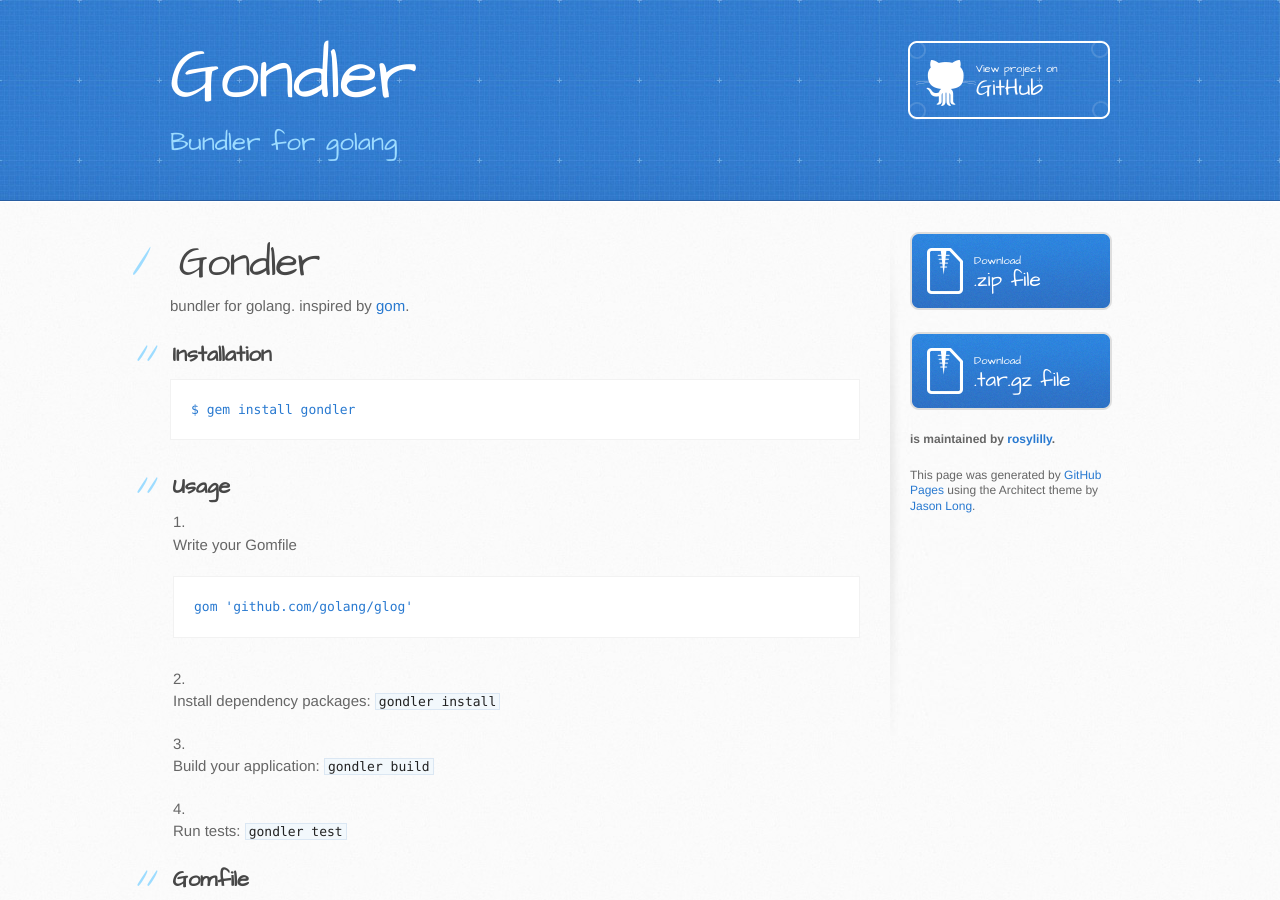
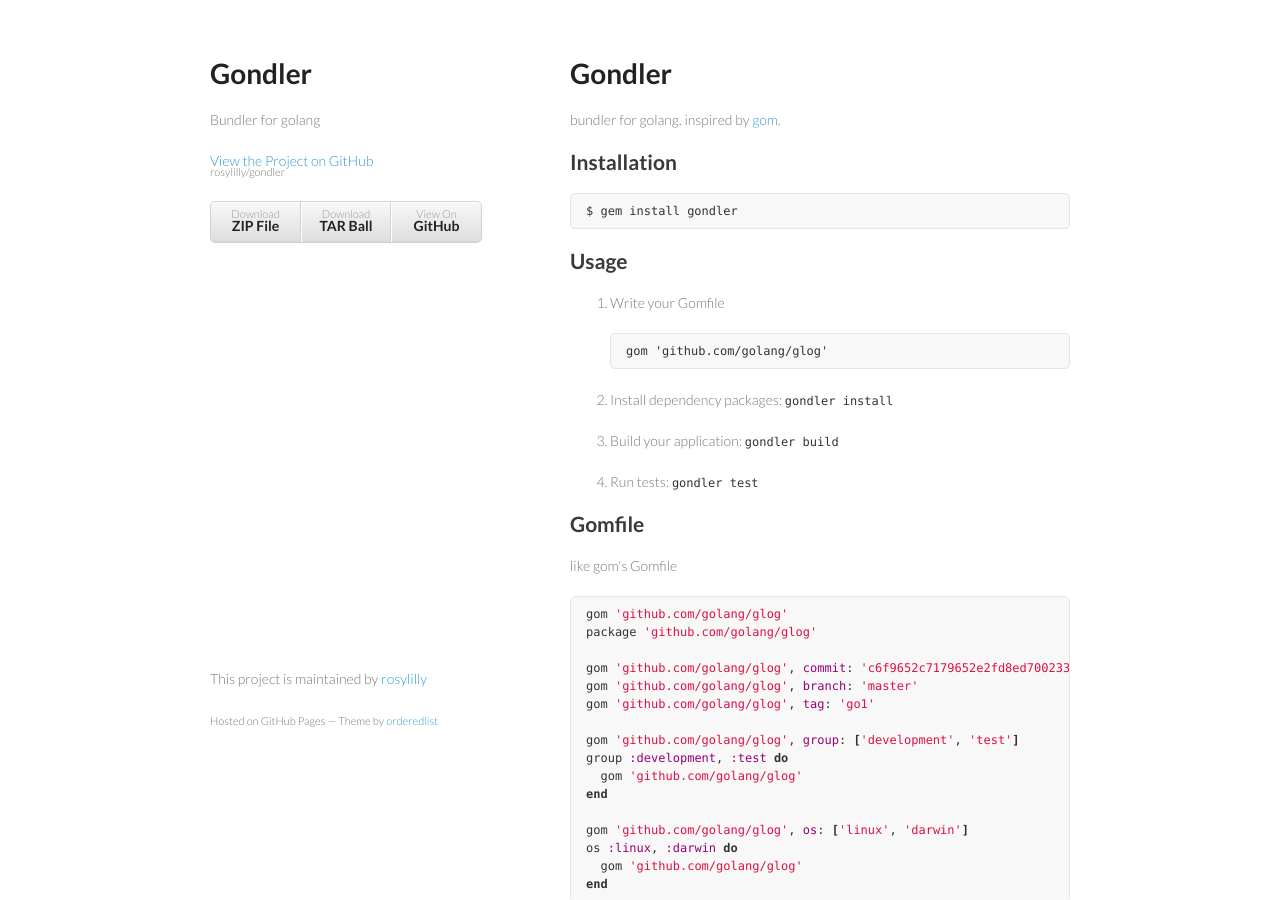
Before and after one commit to rosylilly/gondler, a plain HTML site: page index.html in a window 1280 px wide. Shown: the top 900 px of the page. Drawn offline with Linux system fonts and the light colour scheme.

Commit message:
Create gh-pages branch via GitHub

```diff
--- a/index.html
+++ b/index.html
@@ -1,34 +1,34 @@
-<!DOCTYPE html>
+<!doctype html>
 <html>
   <head>
-    <meta charset='utf-8'>
+    <meta charset="utf-8">
     <meta http-equiv="X-UA-Compatible" content="chrome=1">
-    <meta name="viewport" content="width=device-width, initial-scale=1, maximum-scale=1">
-    <link href='https://fonts.googleapis.com/css?family=Architects+Daughter' rel='stylesheet' type='text/css'>
-    <link rel="stylesheet" type="text/css" href="stylesheets/stylesheet.css" media="screen" />
-    <link rel="stylesheet" type="text/css" href="stylesheets/pygment_trac.css" media="screen" />
-    <link rel="stylesheet" type="text/css" href="stylesheets/print.css" media="print" />
+    <title>Gondler by rosylilly</title>
 
+    <link rel="stylesheet" href="stylesheets/styles.css">
+    <link rel="stylesheet" href="stylesheets/pygment_trac.css">
+    <meta name="viewport" content="width=device-width, initial-scale=1, user-scalable=no">
     <!--[if lt IE 9]>
     <script src="//html5shiv.googlecode.com/svn/trunk/html5.js"></script>
     <![endif]-->
+  </head>
+  <body>
+    <div class="wrapper">
+      <header>
+        <h1>Gondler</h1>
+        <p>Bundler for golang</p>
 
-    <title>Gondler by rosylilly</title>
-  </head>
+        <p class="view"><a href="https://github.com/rosylilly/gondler">View the Project on GitHub <small>rosylilly/gondler</small></a></p>
 
-  <body>
-    <header>
-      <div class="inner">
-        <h1>Gondler</h1>
-        <h2>Bundler for golang</h2>
-        <a href="https://github.com/rosylilly/gondler" class="button"><small>View project on</small>GitHub</a>
-      </div>
-    </header>
 
-    <div id="content-wrapper">
-      <div class="inner clearfix">
-        <section id="main-content">
-          <h1>
+        <ul>
+          <li><a href="https://github.com/rosylilly/gondler/zipball/master">Download <strong>ZIP File</strong></a></li>
+          <li><a href="https://github.com/rosylilly/gondler/tarball/master">Download <strong>TAR Ball</strong></a></li>
+          <li><a href="https://github.com/rosylilly/gondler">View On <strong>GitHub</strong></a></li>
+        </ul>
+      </header>
+      <section>
+        <h1>
 <a name="gondler" class="anchor" href="#gondler"><span class="octicon octicon-link"></span></a>Gondler</h1>
 
 <p>bundler for golang. inspired by <a href="https://github.com/mattn/gom">gom</a>.</p>
@@ -107,25 +107,13 @@
 <li>Push to the branch (<code>git push origin my-new-feature</code>)</li>
 <li>Create new Pull Request</li>
 </ol>
-        </section>
-
-        <aside id="sidebar">
-          <a href="https://github.com/rosylilly/gondler/zipball/master" class="button">
-            <small>Download</small>
-            .zip file
-          </a>
-          <a href="https://github.com/rosylilly/gondler/tarball/master" class="button">
-            <small>Download</small>
-            .tar.gz file
-          </a>
-
-          <p class="repo-owner"><a href="https://github.com/rosylilly/gondler"></a> is maintained by <a href="https://github.com/rosylilly">rosylilly</a>.</p>
-
-          <p>This page was generated by <a href="pages.github.com">GitHub Pages</a> using the Architect theme by <a href="https://twitter.com/jasonlong">Jason Long</a>.</p>
-        </aside>
-      </div>
+      </section>
+      <footer>
+        <p>This project is maintained by <a href="https://github.com/rosylilly">rosylilly</a></p>
+        <p><small>Hosted on GitHub Pages &mdash; Theme by <a href="https://github.com/orderedlist">orderedlist</a></small></p>
+      </footer>
     </div>
-
+    <script src="javascripts/scale.fix.js"></script>
 
   </body>
 </html>
--- /dev/null
+++ b/javascripts/scale.fix.js
@@ -0,0 +1,17 @@
+var metas = document.getElementsByTagName('meta');
+var i;
+if (navigator.userAgent.match(/iPhone/i)) {
+  for (i=0; i<metas.length; i++) {
+    if (metas[i].name == "viewport") {
+      metas[i].content = "width=device-width, minimum-scale=1.0, maximum-scale=1.0";
+    }
+  }
+  document.addEventListener("gesturestart", gestureStart, false);
+}
+function gestureStart() {
+  for (i=0; i<metas.length; i++) {
+    if (metas[i].name == "viewport") {
+      metas[i].content = "width=device-width, minimum-scale=0.25, maximum-scale=1.6";
+    }
+  }
+}
--- /dev/null
+++ b/stylesheets/styles.css
@@ -0,0 +1,255 @@
+@import url(https://fonts.googleapis.com/css?family=Lato:300italic,700italic,300,700);
+
+body {
+  padding:50px;
+  font:14px/1.5 Lato, "Helvetica Neue", Helvetica, Arial, sans-serif;
+  color:#777;
+  font-weight:300;
+}
+
+h1, h2, h3, h4, h5, h6 {
+  color:#222;
+  margin:0 0 20px;
+}
+
+p, ul, ol, table, pre, dl {
+  margin:0 0 20px;
+}
+
+h1, h2, h3 {
+  line-height:1.1;
+}
+
+h1 {
+  font-size:28px;
+}
+
+h2 {
+  color:#393939;
+}
+
+h3, h4, h5, h6 {
+  color:#494949;
+}
+
+a {
+  color:#39c;
+  font-weight:400;
+  text-decoration:none;
+}
+
+a small {
+  font-size:11px;
+  color:#777;
+  margin-top:-0.6em;
+  display:block;
+}
+
+.wrapper {
+  width:860px;
+  margin:0 auto;
+}
+
+blockquote {
+  border-left:1px solid #e5e5e5;
+  margin:0;
+  padding:0 0 0 20px;
+  font-style:italic;
+}
+
+code, pre {
+  font-family:Monaco, Bitstream Vera Sans Mono, Lucida Console, Terminal;
+  color:#333;
+  font-size:12px;
+}
+
+pre {
+  padding:8px 15px;
+  background: #f8f8f8;
+  border-radius:5px;
+  border:1px solid #e5e5e5;
+  overflow-x: auto;
+}
+
+table {
+  width:100%;
+  border-collapse:collapse;
+}
+
+th, td {
+  text-align:left;
+  padding:5px 10px;
+  border-bottom:1px solid #e5e5e5;
+}
+
+dt {
+  color:#444;
+  font-weight:700;
+}
+
+th {
+  color:#444;
+}
+
+img {
+  max-width:100%;
+}
+
+header {
+  width:270px;
+  float:left;
+  position:fixed;
+}
+
+header ul {
+  list-style:none;
+  height:40px;
+
+  padding:0;
+
+  background: #eee;
+  background: -moz-linear-gradient(top, #f8f8f8 0%, #dddddd 100%);
+  background: -webkit-gradient(linear, left top, left bottom, color-stop(0%,#f8f8f8), color-stop(100%,#dddddd));
+  background: -webkit-linear-gradient(top, #f8f8f8 0%,#dddddd 100%);
+  background: -o-linear-gradient(top, #f8f8f8 0%,#dddddd 100%);
+  background: -ms-linear-gradient(top, #f8f8f8 0%,#dddddd 100%);
+  background: linear-gradient(top, #f8f8f8 0%,#dddddd 100%);
+
+  border-radius:5px;
+  border:1px solid #d2d2d2;
+  box-shadow:inset #fff 0 1px 0, inset rgba(0,0,0,0.03) 0 -1px 0;
+  width:270px;
+}
+
+header li {
+  width:89px;
+  float:left;
+  border-right:1px solid #d2d2d2;
+  height:40px;
+}
+
+header ul a {
+  line-height:1;
+  font-size:11px;
+  color:#999;
+  display:block;
+  text-align:center;
+  padding-top:6px;
+  height:40px;
+}
+
+strong {
+  color:#222;
+  font-weight:700;
+}
+
+header ul li + li {
+  width:88px;
+  border-left:1px solid #fff;
+}
+
+header ul li + li + li {
+  border-right:none;
+  width:89px;
+}
+
+header ul a strong {
+  font-size:14px;
+  display:block;
+  color:#222;
+}
+
+section {
+  width:500px;
+  float:right;
+  padding-bottom:50px;
+}
+
+small {
+  font-size:11px;
+}
+
+hr {
+  border:0;
+  background:#e5e5e5;
+  height:1px;
+  margin:0 0 20px;
+}
+
+footer {
+  width:270px;
+  float:left;
+  position:fixed;
+  bottom:50px;
+}
+
+@media print, screen and (max-width: 960px) {
+
+  div.wrapper {
+    width:auto;
+    margin:0;
+  }
+
+  header, section, footer {
+    float:none;
+    position:static;
+    width:auto;
+  }
+
+  header {
+    padding-right:320px;
+  }
+
+  section {
+    border:1px solid #e5e5e5;
+    border-width:1px 0;
+    padding:20px 0;
+    margin:0 0 20px;
+  }
+
+  header a small {
+    display:inline;
+  }
+
+  header ul {
+    position:absolute;
+    right:50px;
+    top:52px;
+  }
+}
+
+@media print, screen and (max-width: 720px) {
+  body {
+    word-wrap:break-word;
+  }
+
+  header {
+    padding:0;
+  }
+
+  header ul, header p.view {
+    position:static;
+  }
+
+  pre, code {
+    word-wrap:normal;
+  }
+}
+
+@media print, screen and (max-width: 480px) {
+  body {
+    padding:15px;
+  }
+
+  header ul {
+    display:none;
+  }
+}
+
+@media print {
+  body {
+    padding:0.4in;
+    font-size:12pt;
+    color:#444;
+  }
+}
```
